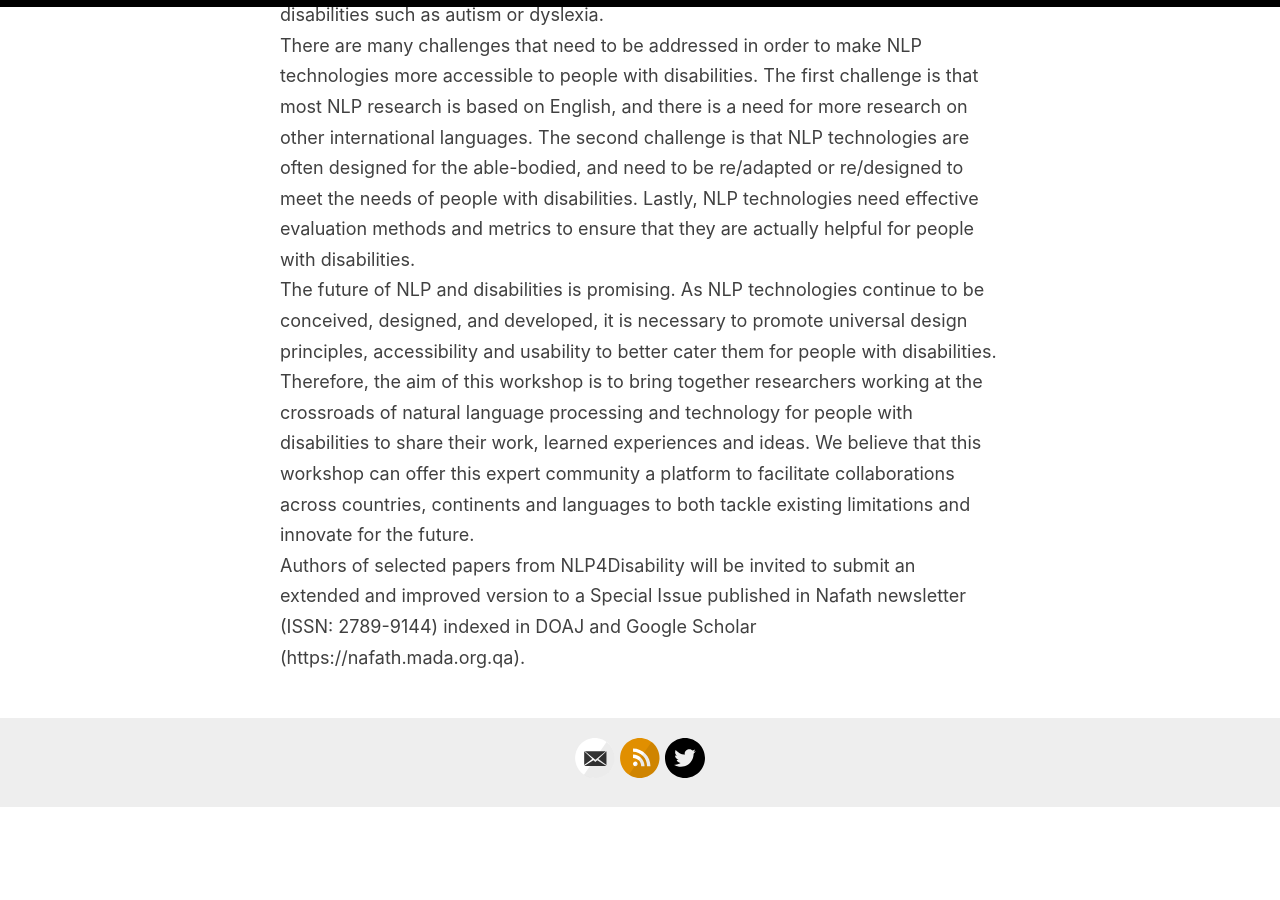
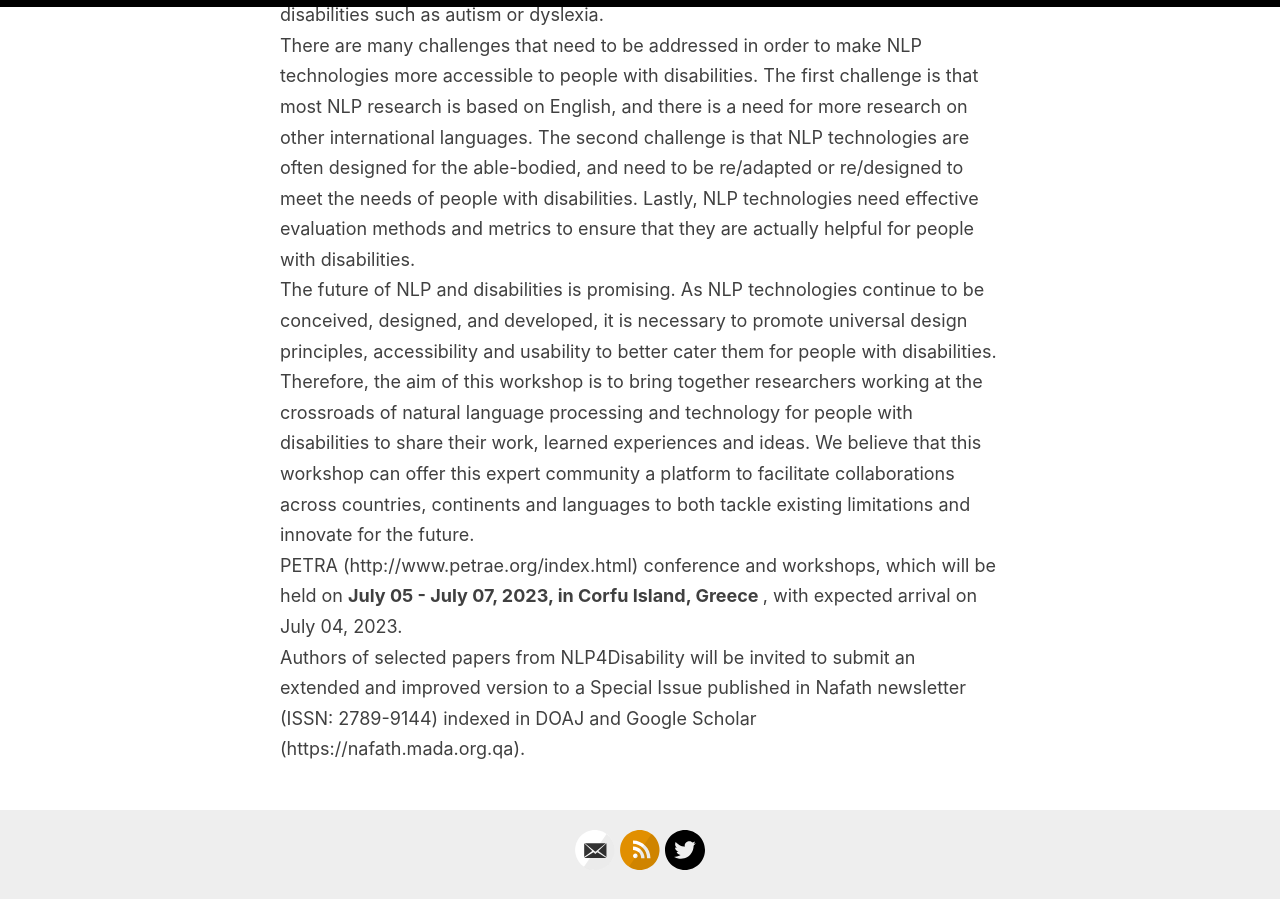
Before and after one commit to nlp4disability/nlp4disability.github.io, a Jekyll site: the page built from index.html, in a window 1280 px wide and 900 px high, scrolled down 575 px. Built offline with Jekyll 4.4.1, drawn with Linux system fonts in a browser that asks for light colours; the list of posts is cut into pages by our own code; before the commit the page ends 1383 px from its top, so only the background shows below that.

Commit message:
Update index.html

```diff
--- a/index.html
+++ b/index.html
@@ -9,4 +9,6 @@ There are many challenges that need to be addressed in order to make NLP technol
 </br>
 The future of NLP and disabilities is promising. As NLP technologies continue to be conceived, designed, and developed, it is necessary to promote universal design principles, accessibility and usability to better cater them for people with disabilities. Therefore, the aim of this workshop is to bring together researchers working at the crossroads of natural language processing and technology for people with disabilities to share their work, learned experiences and ideas. We believe that this workshop can offer this expert community a platform to facilitate collaborations across countries, continents and languages to both tackle existing limitations and innovate for the future.
 </br>
+PETRA (http://www.petrae.org/index.html) conference and workshops, which will be held on <b> July 05 - July 07, 2023, in Corfu Island, Greece </b>, with expected arrival on July 04, 2023.
+</br>
 Authors of selected papers from NLP4Disability will be invited to submit an extended and improved version to a Special Issue published in Nafath newsletter (ISSN: 2789-9144) indexed in DOAJ and Google Scholar (https://nafath.mada.org.qa).
```
